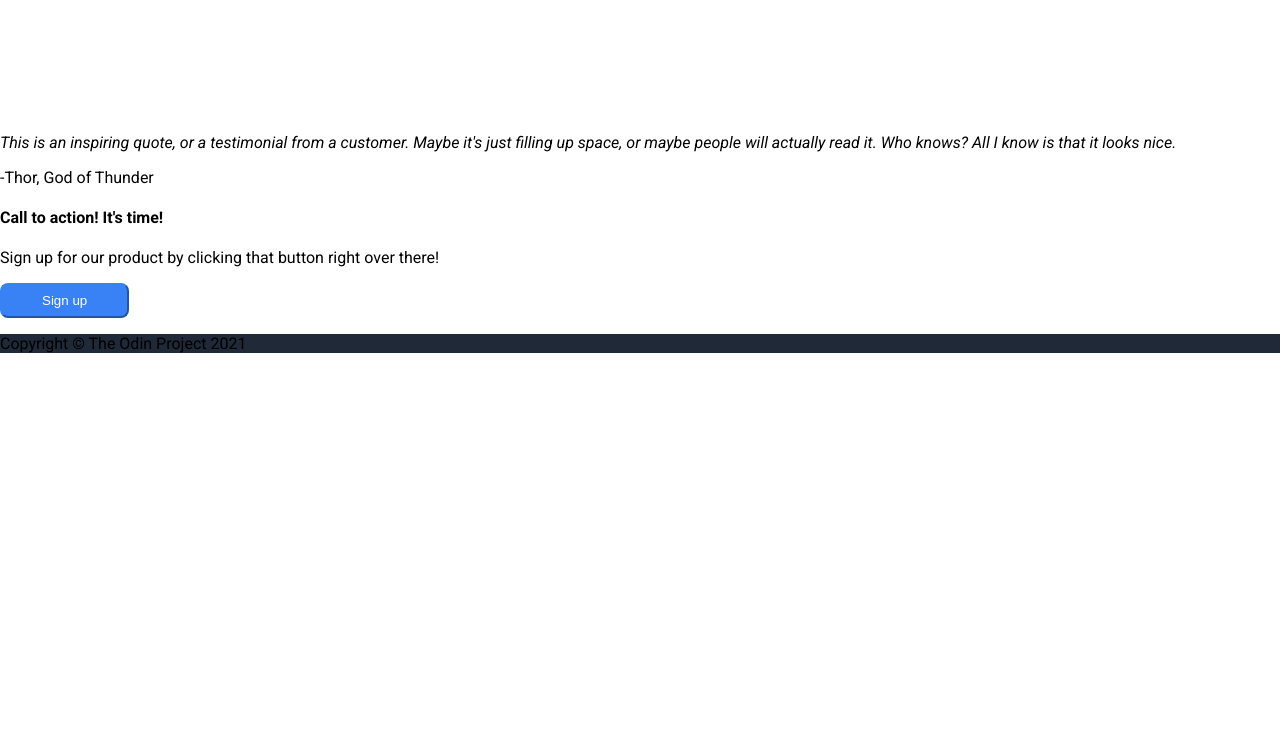
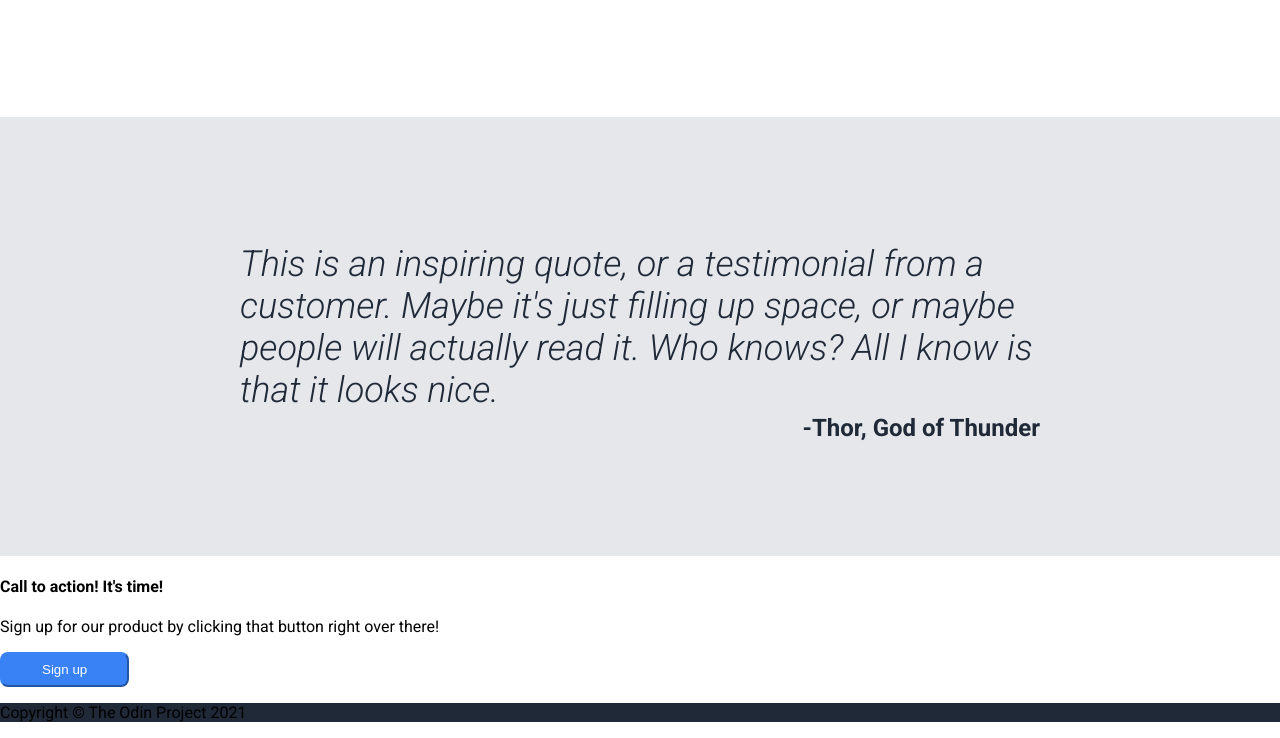
Before and after one commit to JoseVazquez1/landing-page, a plain HTML site: page index.html in a window 1280 px wide. Shown: the part 945-1683 px from the top of the page. Before the commit the page ends 1314 px from the top, so only its background shows below. Drawn offline with Linux system fonts and the light colour scheme.

Commit message:
Style quote section

```diff
--- a/index.html
+++ b/index.html
@@ -60,7 +60,7 @@
 
     <section class="quote">
         <div class="container">
-            <p><i>This is an inspiring quote, or a testimonial from a customer.
+            <p class="quote-text"><i>This is an inspiring quote, or a testimonial from a customer.
                 Maybe it's just filling up space, or maybe people will actually
                 read it. Who knows? All I know is that it looks nice.</i>
             </p>
--- a/styles.css
+++ b/styles.css
@@ -1,4 +1,4 @@
-@import url('https://fonts.googleapis.com/css2?family=Roboto:ital,wght@0,400;0,700;1,400&display=swap');
+@import url('https://fonts.googleapis.com/css2?family=Roboto:ital,wght@0,400;0,700;1,300;1,400&display=swap');
 
 body {
     font-family: "Roboto", sans-serif;
@@ -132,3 +132,33 @@ button a {
     flex-basis: 100px;
     text-align: center;
 }
+
+/* QUOTE SECTION */
+
+.quote {
+    background-color: #E5E7EB;
+    color: #1F2937;
+    display: flex;
+    justify-content: center;
+}
+
+.quote .container {
+    display: flex;
+    flex-direction: column;
+    width: 800px;
+    padding: 90px 0;
+}
+
+.quote-author {
+    align-self: flex-end;
+    font-weight: bolder;
+    margin-top: 1px;
+    font-size: 24px;
+}
+
+.quote-text {
+    margin-bottom: 2px;
+    font-size: 36px;
+    font-style: italic;
+    font-weight: 300;
+}
```
